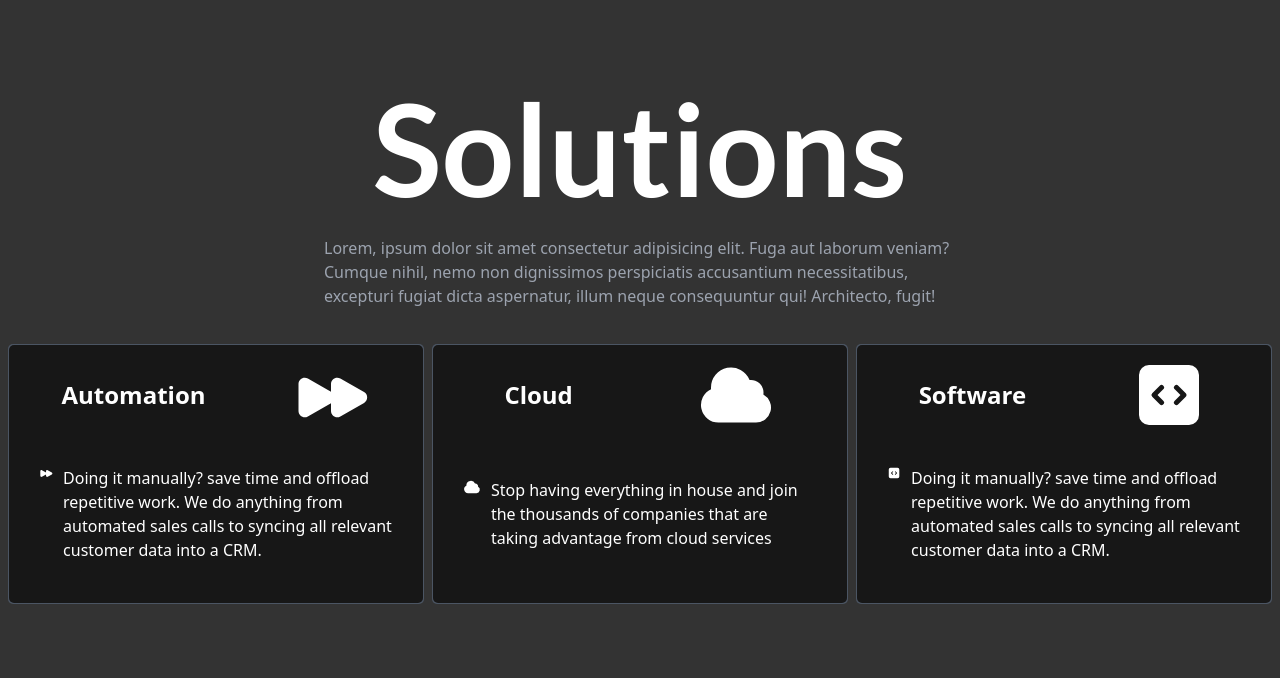
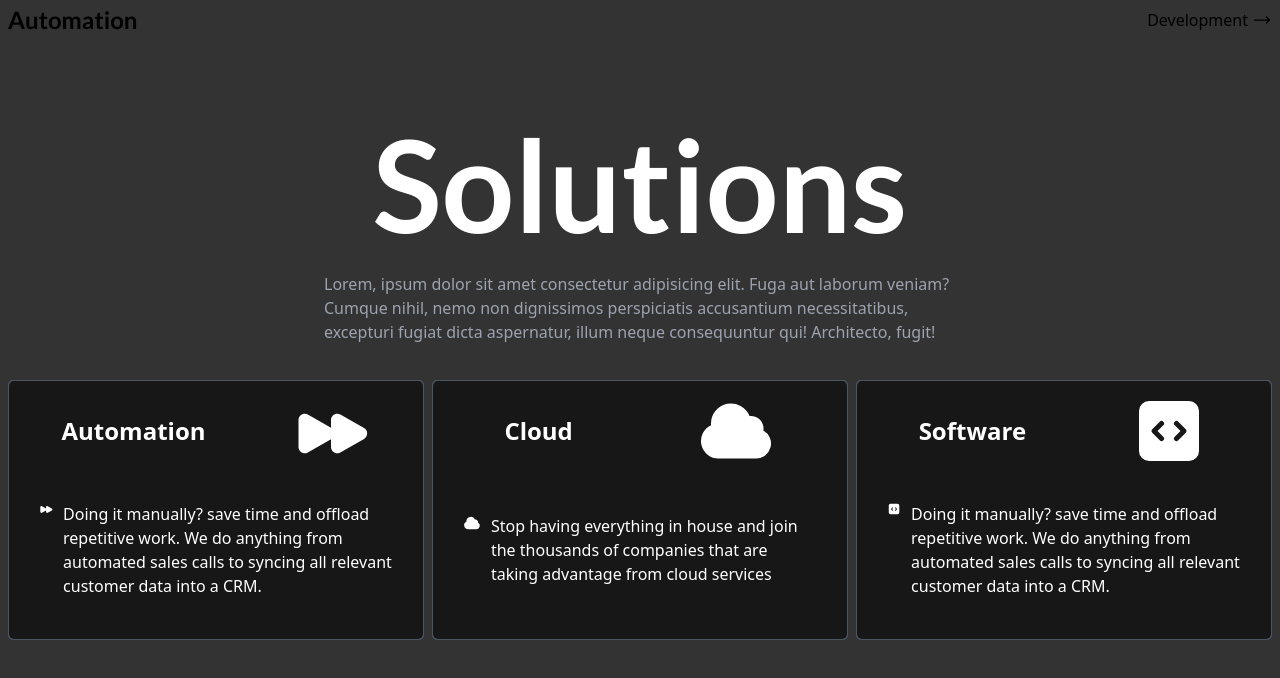
Before and after one commit to menottiRicardo/daco, a Next.js app: page /automation in a window 1280 px wide. Shown: the top 678 px of the page. Built offline with nearby package versions, Linux system fonts and the light colour scheme.

Commit message:
automation ready

```diff
--- a/components/Navbar.tsx
+++ b/components/Navbar.tsx
@@ -5,12 +5,20 @@ import {
   ArrowLongLeftIcon,
 } from "@heroicons/react/24/solid";
 import { motion } from "framer-motion";
-const Navbar = () => {
+const Navbar = ({
+  next,
+  back,
+  current,
+}: {
+  next: string;
+  back: string;
+  current: string;
+}) => {
   return (
     <nav className="pt-1">
       <ul className="flex justify-between mx-2">
         <Link
-          href={"/"}
+          href={`/${back}`}
           className="flex items-center gap-x-1 cursor-pointer animated-underline-left font-latoBold"
         >
           <motion.li
@@ -22,11 +30,11 @@ const Navbar = () => {
               duration: 0.5,
             }}
           >
-            Design
+            {current}
           </motion.li>
         </Link>
         <Link
-          href={"/automation"}
+          href={`/${next.toLocaleLowerCase()}`}
           className="flex items-center gap-x-1 cursor-pointer animated-underline"
         >
           <motion.li
@@ -38,7 +46,7 @@ const Navbar = () => {
               duration: 0.5,
             }}
           >
-            Automation
+            {next}
           </motion.li>
           <ArrowLongRightIcon className="w-5" />
         </Link>
--- a/pages/automation.tsx
+++ b/pages/automation.tsx
@@ -1,6 +1,7 @@
 import Head from "next/head";
 import React from "react";
 import Cards from "../components/Card/Card";
+import Navbar from "../components/Navbar";
 
 const automation = () => {
   return (
@@ -10,6 +11,7 @@ const automation = () => {
         <meta name="description" content="Generated by create next app" />
         <link rel="icon" href="/favicon.ico" />
       </Head>
+      <Navbar next={'Development'} back={"design"} current='Automation'/>
       <main className="px-2">
         <div className="flex justify-center">
           <div className="p-1 relative cursor-crosshair group/bg">
--- /dev/null
+++ b/pages/creatiity.tsx
@@ -0,0 +1,9 @@
+import React from 'react'
+
+const creatiity = () => {
+  return (
+    <div>creatiity</div>
+  )
+}
+
+export default creatiity
--- a/pages/index.tsx
+++ b/pages/index.tsx
@@ -19,7 +19,6 @@ export default function Home() {
       const trailer = document.getElementById("trailer");
       if (trailer !== null) {
         window.onmousemove = (e) => {
-
           const x = e.clientX - trailer?.offsetWidth / 2;
           const y = e.clientY - trailer?.offsetHeight / 2;
           const keyframes = {
@@ -50,7 +49,7 @@ export default function Home() {
         <Loader loading={loading} setLoading={setLoading} />
       ) : (
         <main className="min-h-screen group/cursor">
-          <Navbar />
+          <Navbar next={"Automation"} back={"development"} current='Design'/>
           <div
             className="h-8 w-8 bg-white rounded-full fixed left:0 z-[1000] pointer-events-none opacity-0 group-hover/cursor:opacity-100"
             id="trailer"
@@ -65,7 +64,6 @@ export default function Home() {
 
           <div className="md:flex md:justify-end md:pr-2">
             <div className="mt-32 md:my-60 p-1 relative cursor-crosshair group/bg">
-
               <h1 className="text-6xl text-center lg:text-right lg:text-9xl group-hover/bg:text-gray-500 z-[100]">
                 Designs that bring life
               </h1>
--- a/styles/globals.css
+++ b/styles/globals.css
@@ -9,7 +9,7 @@
 @layer utilities {
   .animated-underline {
     background-image: linear-gradient(#33333300, #33333300),
-      linear-gradient(to right, #744f2e, #f87700);
+      linear-gradient(to right, #fff, #000);
     background-size: 100% 2px, 0 2px;
     background-position: 100% 100%, 0 100%;
     background-repeat: no-repeat;
@@ -17,7 +17,7 @@
   }
   .animated-underline-left {
     background-image: linear-gradient(#33333300, #33333300),
-      linear-gradient(to right, #f87700, #744f2e);
+      linear-gradient(to right, #000, #fff);
     background-size: 100% 2px, 0 2px;
     background-position: 100% 100%, 0 100%;
     background-repeat: no-repeat;
```
